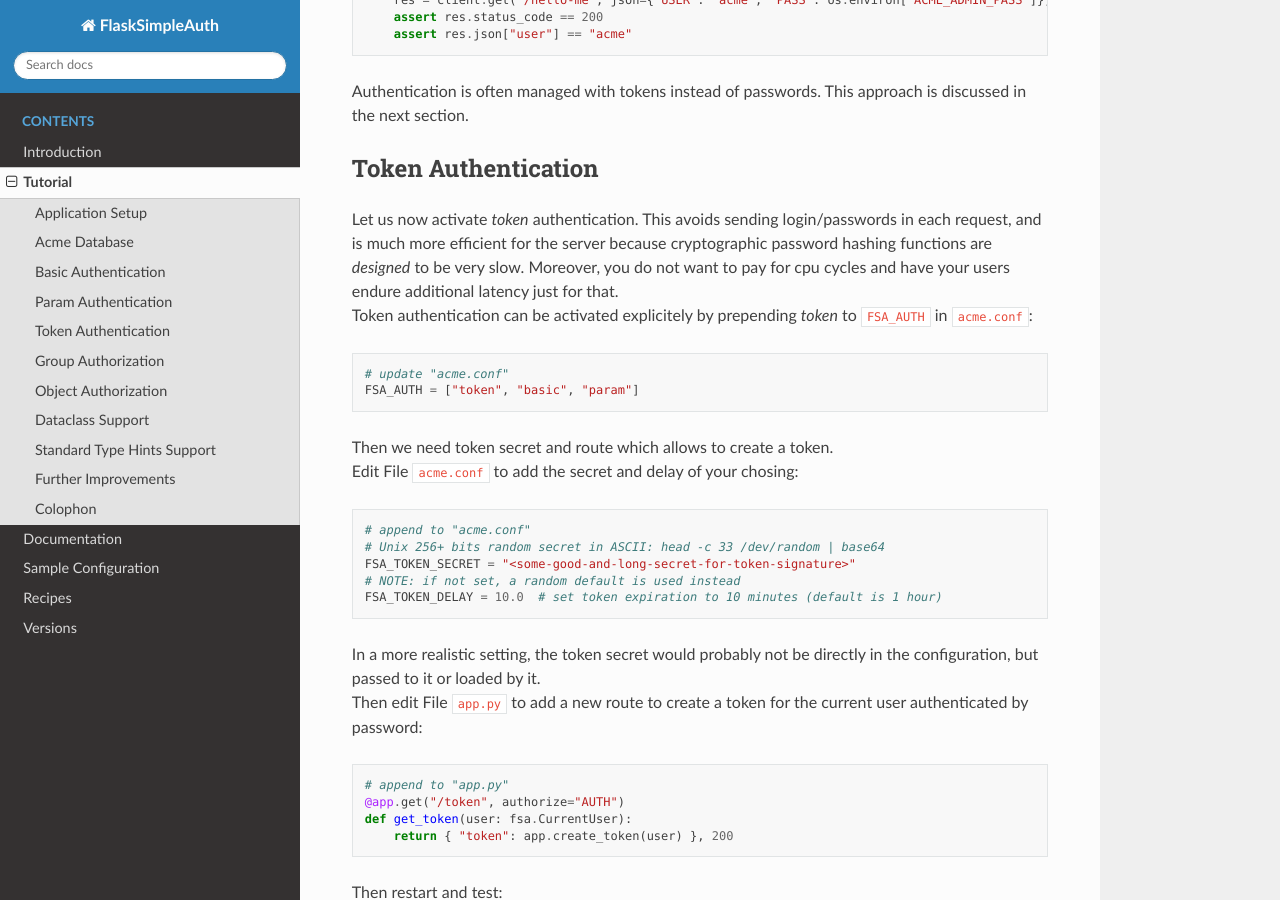
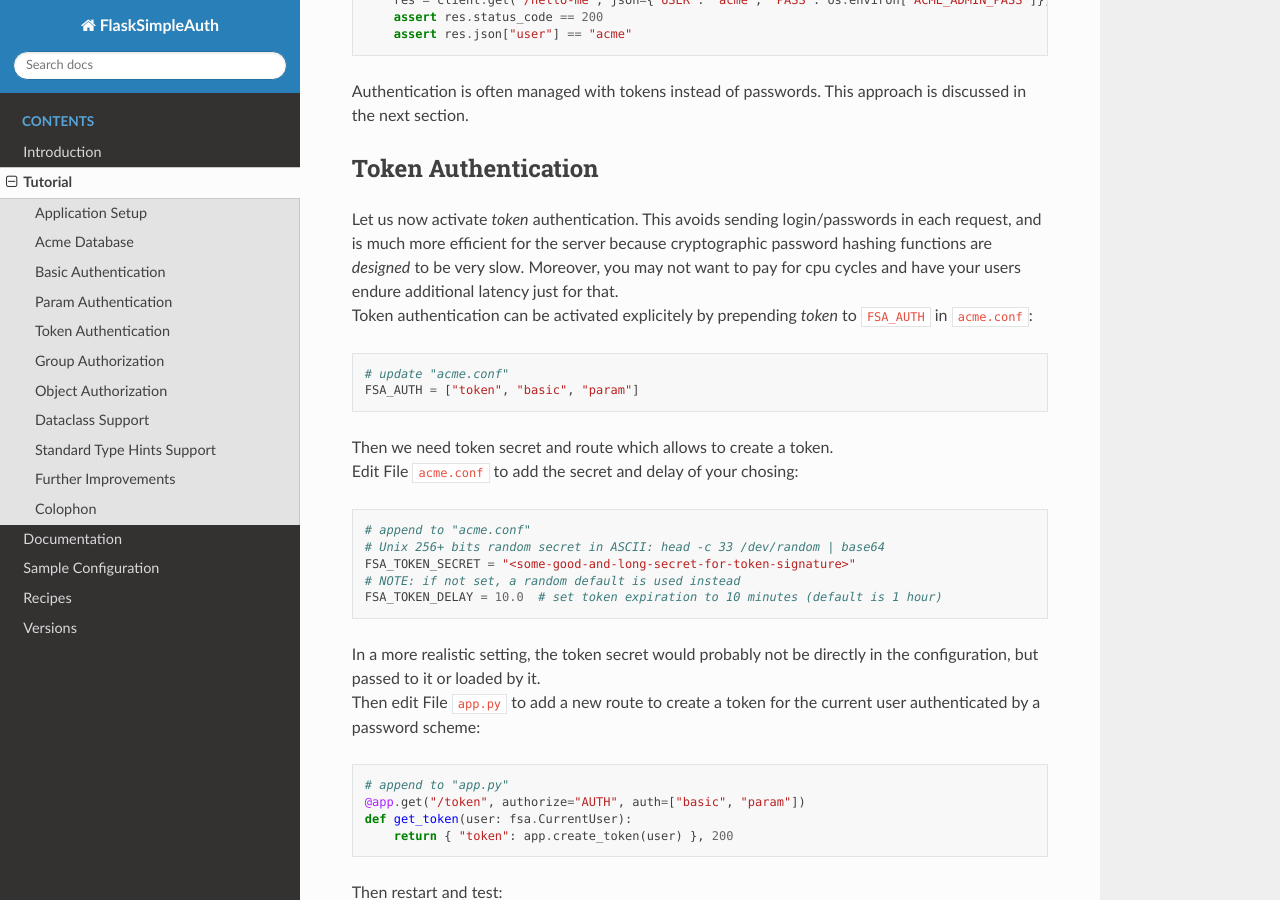
Before and after one commit to zx80/flask-simple-auth, a Sphinx documentation site: the page built from docs/TUTORIAL.md, in a window 1280 px wide and 900 px high, scrolled down 7465 px. Built offline with Sphinx 7.4.7 and the Read the Docs theme 2.0.0, drawn with Linux system fonts in a browser that asks for light colours; pages that are not in the unit, such as notebooks, are missing from menus; some of the changed text lies outside the part shown.

Commit message:
updates tuto and prepare 32.0

````diff
--- a/docs/TUTORIAL.md
+++ b/docs/TUTORIAL.md
@@ -432,7 +432,7 @@ This approach is discussed in the next section.
 Let us now activate *token* authentication.
 This avoids sending login/passwords in each request, and is much more efficient
 for the server because cryptographic password hashing functions are *designed*
-to be very slow. Moreover, you do not want to pay for cpu cycles and have your
+to be very slow. Moreover, you may not want to pay for cpu cycles and have your
 users endure additional latency just for that.
 Token authentication can be activated explicitely by prepending *token* to
 `FSA_AUTH` in `acme.conf`:
@@ -456,11 +456,11 @@ FSA_TOKEN_DELAY = 10.0  # set token expiration to 10 minutes (default is 1 hour)
 In a more realistic setting, the token secret would probably not be directly
 in the configuration, but passed to it or loaded by it.
 Then edit File `app.py` to add a new route to create a token for the current
-user authenticated by password:
+user authenticated by a password scheme:
 
 ```python
 # append to "app.py"
-@app.get("/token", authorize="AUTH")
+@app.get("/token", authorize="AUTH", auth=["basic", "param"])
 def get_token(user: fsa.CurrentUser):
     return { "token": app.create_token(user) }, 200
 ```
@@ -838,8 +838,8 @@ In order to achieve this behavior:
 FSA_AUTH_DEFAULT = "token"  # default authentication scheme
 ```
 
-And update route definitions to require some other scheme when needed
-with parameter `auth="param"` or `auth="basic"`.
+And update route definitions to require some other scheme when needed with
+parameter `auth="param"`, `auth="basic"` or `auth="password"` for both.
 
 Finally, as the debugging level is not useful anymore, it can be
 reduced by updating `FSA_MODE` setting:
--- a/pyproject.toml
+++ b/pyproject.toml
@@ -4,7 +4,7 @@ build-backend = "setuptools.build_meta"
 
 [project]
 name = "FlaskSimpleAuth"
-version = "31.0"
+version = "32.0"
 authors = [ { name = "Fabien Coelho", email = "flask.auth@coelho.net" } ]
 description = "Simple authentication, authorization and parameters for Flask, emphasizing configurability"
 readme = "README.md"
````
Also changed, not shown: other parts of docs/TUTORIAL.md (+1 -1 lines), docs/VERSIONS.md (+0 -1 lines).
